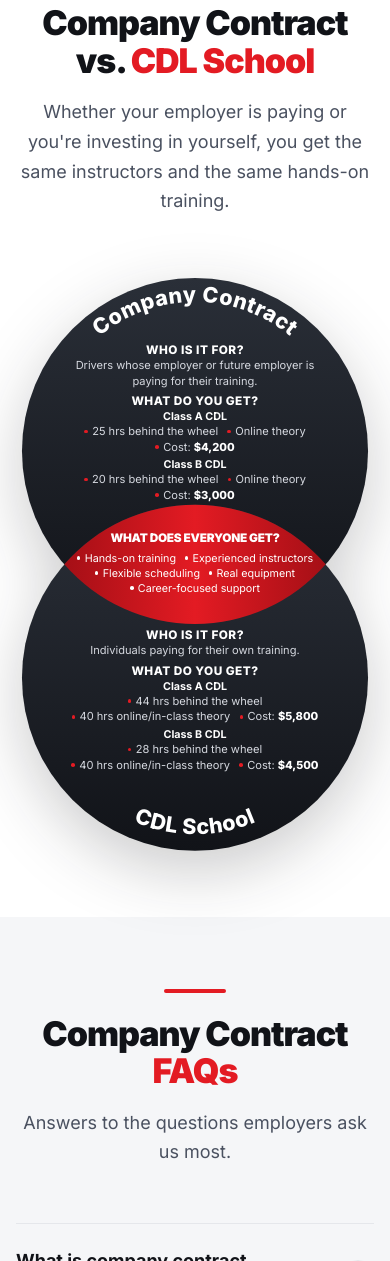
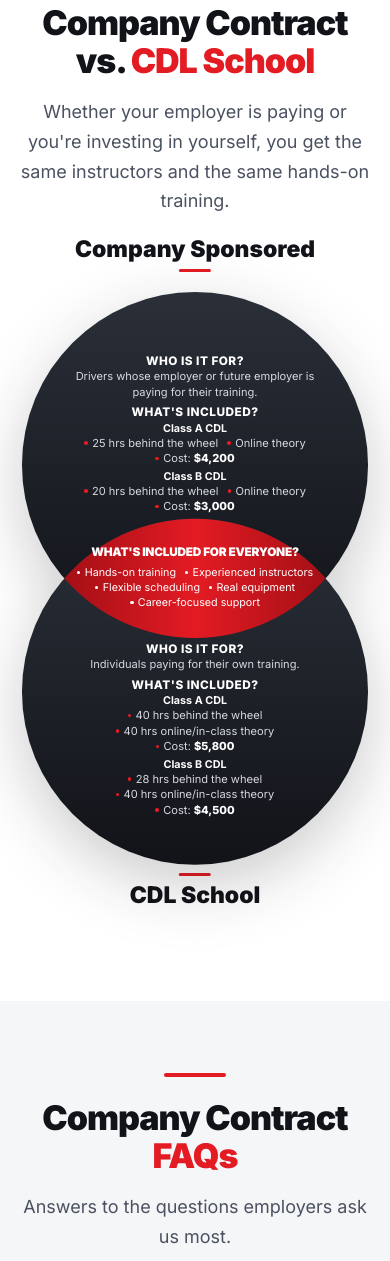
Before and after one commit to mandeepsingh/a1cdlschool, a PHP site: page /company-contract-training.html in a window 390 px wide. Shown: the part 5239-6500 px from the top of the page. Run offline with PHP 8.4, Linux system fonts and the light colour scheme.

Commit message:
Redesign Venn titles and set Class A to 40 behind-the-wheel hours
Venn diagram (home, company contract and pricing pages):
- Replace the curved circle titles with straight labels outside the
  circles: above both on desktop; above the top circle and below the
  bottom one on phones. The in-circle h3s stay for screen readers.
- Rename the left label to "Company Sponsored".
- "What do you get?" becomes "What's included?", and the middle heading
  becomes "What's included for everyone?" (slightly smaller to fit).
- Move the side columns up so text clears the circle edges, and narrow
  the bottom column on phones so long rows wrap.

Class A CDL School is 40 hours behind the wheel, not 44, and 80 course
hours, not 84, across the pages and llms.txt.

Co-Authored-By: Claude Opus 5.5 <noreply@anthropic.com>

```diff
--- a/cdl-school-training.html
+++ b/cdl-school-training.html
@@ -240,14 +240,14 @@
         </div>
         <div class="cards">
           <article class="card card-featured reveal">
-            <div class="card-tag">84 course hours</div>
+            <div class="card-tag">80 course hours</div>
             <h3>Class A CDL Program</h3>
             <p class="card-price"><small>Total tuition</small>$5,800</p>
             <p class="card-desc">Drive tractor-trailers and combination vehicles for over-the-road, regional and local
               jobs.</p>
             <ul class="checklist small">
               <li>40 hours theory, online or in person (ELDT)</li>
-              <li>44 hours behind-the-wheel training</li>
+              <li>40 hours behind-the-wheel training</li>
               <li>Manual or automatic equipment</li>
               <li>CDL skills test included</li>
             </ul>
--- a/company-contract-training.html
+++ b/company-contract-training.html
@@ -362,6 +362,7 @@
         </div>
 
         <div class="venn reveal">
+          <div class="venn-labels" aria-hidden="true"><span>Company Sponsored</span><span>CDL School</span></div>
           <svg class="venn-shapes" viewBox="0 0 1000 600" aria-hidden="true">
             <defs>
               <linearGradient id="venn-dark" x1="0" y1="0" x2="0" y2="1">
@@ -372,18 +373,10 @@
                 <stop offset="0" stop-color="#e31b23" />
                 <stop offset="1" stop-color="#a50f16" />
               </linearGradient>
-              <path id="venn-arc-left" d="M125 157 A250 250 0 0 1 416 65" />
-              <path id="venn-arc-right" d="M584 65 A250 250 0 0 1 875 157" />
             </defs>
             <circle cx="330" cy="300" r="290" fill="url(#venn-dark)" />
             <circle cx="670" cy="300" r="290" fill="url(#venn-dark)" />
             <path d="M500 65 A290 290 0 0 1 500 535 A290 290 0 0 1 500 65z" fill="url(#venn-red)" />
-            <text class="venn-arc-text">
-              <textPath href="#venn-arc-left" startOffset="50%" text-anchor="middle">Company Contract</textPath>
-            </text>
-            <text class="venn-arc-text">
-              <textPath href="#venn-arc-right" startOffset="50%" text-anchor="middle">CDL School</textPath>
-            </text>
           </svg>
           <svg class="venn-shapes-v" viewBox="0 0 600 960" aria-hidden="true">
             <defs>
@@ -396,25 +389,17 @@
                 <stop offset=".5" stop-color="#e31b23" />
                 <stop offset="1" stop-color="#a50f16" />
               </linearGradient>
-              <path id="venn-arc-top" d="M95 157 A250 250 0 0 1 505 157" />
-              <path id="venn-arc-bottom" d="M85 830 A262 262 0 0 0 515 830" />
             </defs>
             <circle cx="300" cy="300" r="290" fill="url(#venn-dark-v)" />
             <circle cx="300" cy="680" r="290" fill="url(#venn-dark-v)" />
             <path d="M81 490 A290 290 0 0 0 519 490 A290 290 0 0 0 81 490z" fill="url(#venn-red-v)" />
-            <text class="venn-arc-text">
-              <textPath href="#venn-arc-top" startOffset="50%" text-anchor="middle">Company Contract</textPath>
-            </text>
-            <text class="venn-arc-text">
-              <textPath href="#venn-arc-bottom" startOffset="50%" text-anchor="middle">CDL School</textPath>
-            </text>
           </svg>
 
           <div class="venn-part venn-left">
-            <h3>Company Contract</h3>
+            <h3>Company Sponsored</h3>
             <h4>Who is it for?</h4>
             <p>Drivers whose employer or future employer is paying for their training.</p>
-            <h4>What do you get?</h4>
+            <h4>What's included?</h4>
             <h5>Class A CDL</h5>
             <ul>
               <li>25 hrs behind the wheel</li>
@@ -430,7 +415,7 @@
           </div>
 
           <div class="venn-part venn-center">
-            <h3>What does everyone get?</h3>
+            <h3>What's included for everyone?</h3>
             <ul>
               <li>Hands-on training</li>
               <li>Experienced instructors</li>
@@ -444,10 +429,10 @@
             <h3>CDL School</h3>
             <h4>Who is it for?</h4>
             <p>Individuals paying for their own training.</p>
-            <h4>What do you get?</h4>
+            <h4>What's included?</h4>
             <h5>Class A CDL</h5>
             <ul>
-              <li>44 hrs behind the wheel</li>
+              <li>40 hrs behind the wheel</li>
               <li>40 hrs online/in-class theory</li>
               <li>Cost: <strong>$5,800</strong></li>
             </ul>
--- a/css/styles.css
+++ b/css/styles.css
@@ -1683,7 +1683,7 @@ ol {
   position: relative;
   max-width: 1000px;
   aspect-ratio: 1000 / 600;
-  margin: 0 auto;
+  margin: 84px auto 0;
   color: #d6d9e0;
   font-size: 15px;
   line-height: 1.5;
@@ -1700,13 +1700,6 @@ ol {
 
 .venn-shapes-v {
   display: none;
-}
-
-.venn-arc-text {
-  fill: #fff;
-  font-size: 30px;
-  font-weight: 800;
-  letter-spacing: .02em;
 }
 
 .venn-part {
@@ -1773,15 +1766,47 @@ ol {
   color: #9aa1ad;
 }
 
+/* Circle titles, outside the circles (the h3s inside stay for screen readers) */
+.venn-labels span {
+  position: absolute;
+  bottom: calc(100% + 20px);
+  display: flex;
+  flex-direction: column;
+  align-items: center;
+  transform: translateX(-50%);
+  color: var(--heading);
+  font-size: 28px;
+  font-weight: 900;
+  line-height: 1.1;
+  white-space: nowrap;
+}
+
+.venn-labels span::after {
+  content: "";
+  width: 48px;
+  height: 4px;
+  margin-top: 12px;
+  border-radius: 2px;
+  background: var(--red);
+}
+
+.venn-labels span:first-child {
+  left: 33%;
+}
+
+.venn-labels span:last-child {
+  left: 67%;
+}
+
 .venn-left {
   left: 13%;
-  top: 30%;
+  top: 26%;
   width: 25%;
 }
 
 .venn-right {
   left: 62%;
-  top: 30%;
+  top: 26%;
   width: 26%;
 }
 
@@ -1801,7 +1826,7 @@ ol {
   clip: auto;
   white-space: normal;
   color: #fff;
-  font-size: 20px;
+  font-size: 17px;
   font-weight: 900;
   text-transform: uppercase;
   line-height: 1.15;
@@ -1876,6 +1901,7 @@ ol {
     container-type: inline-size;
     aspect-ratio: 600 / 960;
     max-width: 520px;
+    margin: 18cqw auto;
     text-align: center;
   }
 
@@ -1893,8 +1919,30 @@ ol {
     filter: drop-shadow(0 20px 32px rgba(17, 19, 24, .22));
   }
 
-  .venn-shapes-v .venn-arc-text {
-    font-size: 36px;
+  .venn-labels span {
+    bottom: calc(100% + 4cqw);
+    font-size: 6.4cqw;
+  }
+
+  .venn-labels span:first-child,
+  .venn-labels span:last-child {
+    left: 50%;
+  }
+
+  .venn-labels span::after {
+    width: 9cqw;
+    height: .8cqw;
+    margin-top: 2cqw;
+  }
+
+  .venn-labels span:last-child {
+    top: calc(100% + 4cqw);
+    bottom: auto;
+    flex-direction: column-reverse;
+  }
+
+  .venn-labels span:last-child::after {
+    margin: 0 0 2cqw;
   }
 
   .venn-part {
@@ -1938,7 +1986,7 @@ ol {
 
   .venn-left {
     left: 14%;
-    top: 12.5%;
+    top: 12%;
     width: 72%;
   }
 
@@ -1971,9 +2019,9 @@ ol {
   }
 
   .venn-right {
-    left: 14%;
+    left: 19%;
     top: 62.3%;
-    width: 72%;
+    width: 62%;
   }
 
   :root {
--- a/llms.txt
+++ b/llms.txt
@@ -11,7 +11,7 @@
 
 ## Programs
 
-- [CDL School Training](https://a1cdlschool.com/cdl-school-training.html): Programs for individuals, including the CDL skills test, with no application fee. Class A costs $5,800 (40 hours of ELDT theory online or in class, 44 hours behind the wheel, manual or automatic equipment). Class B costs $4,500 (40 hours of theory, 28 hours behind the wheel).
+- [CDL School Training](https://a1cdlschool.com/cdl-school-training.html): Programs for individuals, including the CDL skills test, with no application fee. Class A costs $5,800 (40 hours of ELDT theory online or in class, 40 hours behind the wheel, manual or automatic equipment). Class B costs $4,500 (40 hours of theory, 28 hours behind the wheel).
 - [Company Contract Training](https://a1cdlschool.com/company-contract-training.html): Employer-sponsored training for trucking companies, other businesses and owner-operators, at the school's yard or on-site. Class A starts at $4,200 (25 hours behind the wheel, online theory). Class B starts at $3,000 (20 hours behind the wheel). The Class B to Class A upgrade starts at $3,500 (20 hours behind the wheel).
 - [CDL Testing](https://a1cdlschool.com/cdl-testing.html): Class A and Class B skills tests in A1 Truck Rental equipment, open to drivers who trained elsewhere. Full test (pre-trip, maneuvers and road) costs $165, partial test (maneuvers and road) $135, and driving only $85. Optional practice costs $500 for 1 hour or $1,200 for 3 hours. Cancelling with 72+ hours' notice gets a full refund, 48 to 72 hours' notice forfeits $100, and under 48 hours' notice gets no refund.
 - [Pricing](https://a1cdlschool.com/pricing.html): All training, testing and practice prices on one page. Passenger (P), Tanker (N) and Hazmat (H) endorsements are available; contact the school for endorsement pricing.
--- a/wp-theme/a1cdlschool/llms.txt
+++ b/wp-theme/a1cdlschool/llms.txt
@@ -11,7 +11,7 @@
 
 ## Programs
 
-- [CDL School Training](https://a1cdlschool.com/cdl-school-training.html): Programs for individuals, including the CDL skills test, with no application fee. Class A costs $5,800 (40 hours of ELDT theory online or in class, 44 hours behind the wheel, manual or automatic equipment). Class B costs $4,500 (40 hours of theory, 28 hours behind the wheel).
+- [CDL School Training](https://a1cdlschool.com/cdl-school-training.html): Programs for individuals, including the CDL skills test, with no application fee. Class A costs $5,800 (40 hours of ELDT theory online or in class, 40 hours behind the wheel, manual or automatic equipment). Class B costs $4,500 (40 hours of theory, 28 hours behind the wheel).
 - [Company Contract Training](https://a1cdlschool.com/company-contract-training.html): Employer-sponsored training for trucking companies, other businesses and owner-operators, at the school's yard or on-site. Class A starts at $4,200 (25 hours behind the wheel, online theory). Class B starts at $3,000 (20 hours behind the wheel). The Class B to Class A upgrade starts at $3,500 (20 hours behind the wheel).
 - [CDL Testing](https://a1cdlschool.com/cdl-testing.html): Class A and Class B skills tests in A1 Truck Rental equipment, open to drivers who trained elsewhere. Full test (pre-trip, maneuvers and road) costs $165, partial test (maneuvers and road) $135, and driving only $85. Optional practice costs $500 for 1 hour or $1,200 for 3 hours. Cancelling with 72+ hours' notice gets a full refund, 48 to 72 hours' notice forfeits $100, and under 48 hours' notice gets no refund.
 - [Pricing](https://a1cdlschool.com/pricing.html): All training, testing and practice prices on one page. Passenger (P), Tanker (N) and Hazmat (H) endorsements are available; contact the school for endorsement pricing.
--- a/wp-theme/a1cdlschool/page-cdl-school-training.php
+++ b/wp-theme/a1cdlschool/page-cdl-school-training.php
@@ -42,14 +42,14 @@ get_header();
         </div>
         <div class="cards">
           <article class="card card-featured reveal">
-            <div class="card-tag">84 course hours</div>
+            <div class="card-tag">80 course hours</div>
             <h3>Class A CDL Program</h3>
             <p class="card-price"><small>Total tuition</small>$5,800</p>
             <p class="card-desc">Drive tractor-trailers and combination vehicles for over-the-road, regional and local
               jobs.</p>
             <ul class="checklist small">
               <li>40 hours theory, online or in person (ELDT)</li>
-              <li>44 hours behind-the-wheel training</li>
+              <li>40 hours behind-the-wheel training</li>
               <li>Manual or automatic equipment</li>
               <li>CDL skills test included</li>
             </ul>
```
Also changed, not shown: index.html (+6 -21 lines), pricing.html (+7 -22 lines), wp-theme/a1cdlschool/css/styles.css (+64 -16 lines), wp-theme/a1cdlschool/front-page.php (+6 -21 lines), wp-theme/a1cdlschool/page-company-contract-training.php (+6 -21 lines), wp-theme/a1cdlschool/page-pricing.php (+7 -22 lines).
